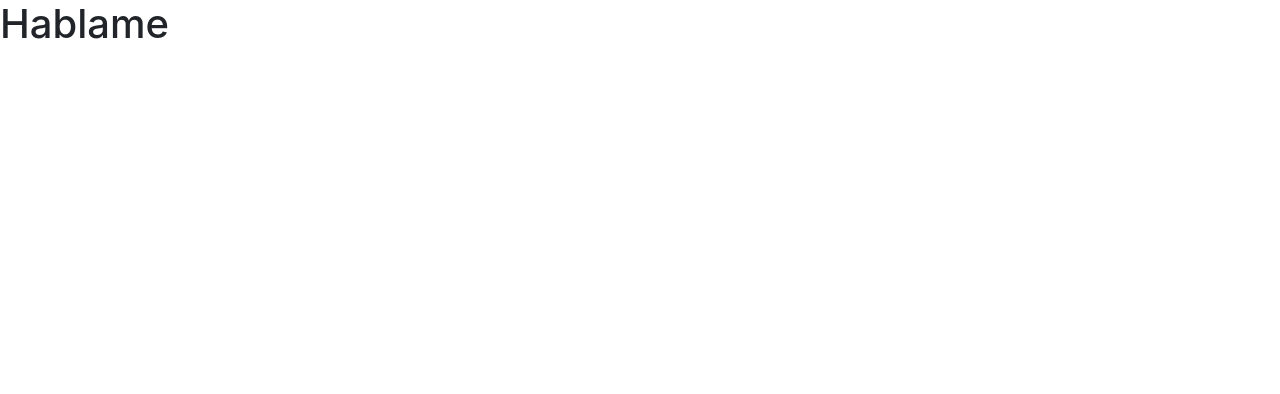
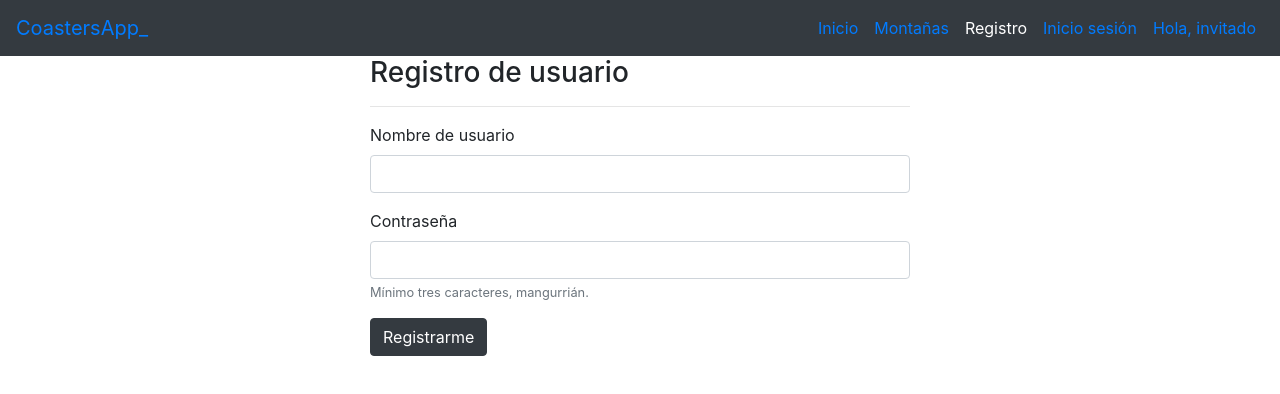
Before and after one commit to rgonca/Ironhack-Project-3---IronHacker, a React (Create React App) app in the folder client/: page /signup in a window 1280 px wide. Shown: the top 394 px of the page. Built offline with nearby package versions, Linux system fonts and the light colour scheme; no server answers.

Commit message:
initial components made in client, format pending

```diff
--- a/client/src/components/App.js
+++ b/client/src/components/App.js
@@ -1,13 +1,71 @@
-import React from 'react';
+import React, { Component } from 'react';
 import 'bootstrap/dist/css/bootstrap.min.css'
 import './App.css';
 
-// import AuthService from './../service/AuthService'
+import AuthService from './../service/AuthService'
 
-function App() {
-  return (
-    <h1>Hablame</h1>
-  );
+import { Switch, Route, Redirect } from 'react-router-dom'
+
+import Navigation from './ui/Navbar'
+import Message from './ui/CustomToast'
+
+
+
+import SignupForm from './auth/Signup-form'
+import LoginForm from './auth/Login-form'
+import ProfilePage from './pages/profile'
+import IndexPage from './pages/index'
+
+
+class App extends Component {
+
+  constructor() {
+    super()
+    this.state = {
+      loggedInUser: null,
+      toast: {
+        visible: false,
+        text: ''
+      }
+    }
+    this.AuthService = new AuthService()
+  }
+
+  setTheUser = user => this.setState({ loggedInUser: user }, () => console.log("El estado de App ha cambiado:", this.state))
+
+  fetchUser = () => {
+    this.AuthService
+      .isLoggedIn()
+      .then(response => this.state.loggedInUser === null && this.setState({ loggedInUser: response.data }))
+      .catch(err => console.log({ err }))
+  }
+
+  handleToast = (visible, text = '') => {
+    let toastCopy = { ...this.state.toast }
+    toastCopy = { visible, text }
+    this.setState({ toast: toastCopy })
+  }
+
+  render() {
+
+    this.fetchUser()
+    return (
+      <>
+        <Navigation setTheUser={this.setTheUser} loggedInUser={this.state.loggedInUser} handleToast={this.handleToast} />
+
+        <Switch>
+          <Route exact path="/" render={() => <IndexPage />} />
+
+          <Route path="/profile" render={() =>
+            this.state.loggedInUser ? <ProfilePage loggedInUser={this.state.loggedInUser} /> : <Redirect to='/signup' />}
+          />
+          <Route path="/signup" render={props => <SignupForm {...props} setTheUser={this.setTheUser} handleToast={this.handleToast} />} />
+          <Route path="/login" render={props => <LoginForm {...props} setTheUser={this.setTheUser} handleToast={this.handleToast} />} />
+        </Switch>
+        <Message {...this.state.toast} handleToast={this.handleToast} />
+      </>
+    );
+  }
 }
 
 export default App;
--- /dev/null
+++ b/client/src/components/auth/Login-form/index.js
@@ -0,0 +1,74 @@
+import React, { Component } from 'react'
+
+import AuthService from '../../../service/AuthService'
+
+import Button from 'react-bootstrap/Button'
+import Form from 'react-bootstrap/Form'
+import Container from 'react-bootstrap/Container'
+import Row from 'react-bootstrap/Row'
+import Col from 'react-bootstrap/Col'
+
+
+class LoginForm extends Component {
+    constructor(props) {
+        super(props)
+        this.state = {
+            username: '',
+            password: ''
+        }
+        this.authService = new AuthService()
+    }
+
+
+    handleInputChange = e => {
+        const { name, value } = e.target
+        this.setState({ [name]: value })
+    }
+
+    handleFormSubmit = e => {
+        e.preventDefault()
+        this.authService
+            .login(this.state)
+            .then(response => {
+                this.props.setTheUser(response.data)
+                this.props.handleToast(true, 'Sesión inciada')
+            })
+            .catch(err => console.log(err.response.data.message))   // Error handling yay!
+    }
+
+    render() {
+        return (
+            <Container as="main">
+
+                <Row>
+                    <Col md={{ offset: 3, span: 6 }}>
+                        <h3>Inicio de sesión</h3>
+
+                        <hr></hr>
+
+                        <Form onSubmit={this.handleFormSubmit}>
+
+                            <Form.Group>
+                                <Form.Label>Nombre de usuario</Form.Label>
+                                <Form.Control onChange={this.handleInputChange} value={this.state.username} name="username" type="text" />
+                            </Form.Group>
+
+                            <Form.Group>
+                                <Form.Label>Contraseña</Form.Label>
+                                <Form.Control onChange={this.handleInputChange} value={this.state.password} name="password" type="password" />
+                                <Form.Text className="text-muted">Mínimo tres caracteres, mangurrián.</Form.Text>
+                            </Form.Group>
+
+                            <Button variant="dark" type="submit">Iniciar sesión</Button>
+                        </Form>
+
+                    </Col>
+                </Row>
+
+
+            </Container>
+        )
+    }
+}
+
+export default LoginForm
--- /dev/null
+++ b/client/src/components/auth/Signup-form/index.js
@@ -0,0 +1,75 @@
+import React, { Component } from 'react'
+
+import AuthService from '../../../service/AuthService'
+
+import Button from 'react-bootstrap/Button'
+import Form from 'react-bootstrap/Form'
+import Container from 'react-bootstrap/Container'
+import Row from 'react-bootstrap/Row'
+import Col from 'react-bootstrap/Col'
+
+
+class SignupForm extends Component {
+    constructor(props) {
+        super(props)
+        this.state = {
+            username: '',
+            password: ''
+        }
+        this.authService = new AuthService()
+    }
+
+
+    handleInputChange = e => {
+        const { name, value } = e.target
+        this.setState({ [name]: value })
+    }
+
+    handleFormSubmit = e => {
+        e.preventDefault()
+        this.authService
+            .signup(this.state)
+            .then(response => {
+                this.props.setTheUser(response.data)
+                this.props.handleToast(true, 'Registro completado')
+                this.props.history.push('/coasters')
+            })
+            .catch(err => console.log(err.response.data.message))   // Error handling yay!
+    }
+
+    render() {
+        return (
+            <Container as="main">
+
+                <Row>
+                    <Col md={{ offset: 3, span: 6 }}>
+                        <h3>Registro de usuario</h3>
+
+                        <hr></hr>
+
+                        <Form onSubmit={this.handleFormSubmit}>
+
+                            <Form.Group>
+                                <Form.Label>Nombre de usuario</Form.Label>
+                                <Form.Control onChange={this.handleInputChange} value={this.state.username} name="username" type="text" />
+                            </Form.Group>
+
+                            <Form.Group>
+                                <Form.Label>Contraseña</Form.Label>
+                                <Form.Control onChange={this.handleInputChange} value={this.state.password} name="password" type="password" />
+                                <Form.Text className="text-muted">Mínimo tres caracteres, mangurrián.</Form.Text>
+                            </Form.Group>
+
+                            <Button variant="dark" type="submit">Registrarme</Button>
+                        </Form>
+
+                    </Col>
+                </Row>
+
+
+            </Container>
+        )
+    }
+}
+
+export default SignupForm
--- /dev/null
+++ b/client/src/components/pages/index/index.js
@@ -0,0 +1,14 @@
+
+import React from 'react'
+
+const Index = () => {
+
+    return (
+        <>
+            <h1>IronHackers</h1>
+            <p>Perder la cabeza a saco, esto me va a volver loco</p>
+        </>
+    )
+}
+
+export default Index
--- /dev/null
+++ b/client/src/components/pages/profile/index.js
@@ -0,0 +1,9 @@
+
+import React from 'react'
+
+const Profile = props => {
+
+    return props.loggedInUser && <h1>¡Hola, {props.loggedInUser.username}!</h1>
+}
+
+export default Profile
--- /dev/null
+++ b/client/src/components/ui/CustomToast/index.js
@@ -0,0 +1,14 @@
+import React from 'react'
+
+import Toast from 'react-bootstrap/Toast'
+
+const CustomToast = ({ visible, text, handleToast }) => {
+    return (
+        <Toast style={{ position: 'fixed', right: '10px', bottom: '10px', width: '300px' }} show={visible} onClose={() => handleToast(false)} delay={3000} autohide>
+            <Toast.Header> <strong className="mr-auto">CoastersApp_</strong> </Toast.Header>
+            <Toast.Body>{text}</Toast.Body>
+        </Toast>
+    )
+}
+
+export default CustomToast
--- /dev/null
+++ b/client/src/components/ui/Navbar/index.js
@@ -0,0 +1,72 @@
+
+import React, { Component } from 'react'
+
+import Navbar from 'react-bootstrap/Navbar'
+import Nav from 'react-bootstrap/Nav'
+
+import AuthService from './../../../service/AuthService'
+
+import { Link, NavLink } from 'react-router-dom'
+
+class Navigation extends Component {
+
+    constructor(props) {
+        super(props)
+        this.AuthService = new AuthService()
+    }
+
+    logout = () => {
+        this.AuthService
+            .logout()
+            .then(() => {
+                this.props.setTheUser(false)
+                this.props.handleToast(true, 'Usuario desconectado')
+            })
+            .catch(err => console.log(err))
+    }
+
+    render() {
+        return (
+            <Navbar bg="dark" variant="dark" expand="lg" sticky="top" >
+                <Navbar.Brand>
+                    <Link to="/">CoastersApp_</Link>
+                </Navbar.Brand>
+                <Navbar.Toggle aria-controls="basic-navbar-nav" />
+                <Navbar.Collapse id="basic-navbar-nav">
+                    <Nav className="ml-auto">
+                        <Nav.Link as="span">
+                            <NavLink to="/" exact activeStyle={{ color: 'white' }}>Inicio</NavLink>
+                        </Nav.Link>
+                        <Nav.Link as="span">
+                            <NavLink to="/coasters" activeStyle={{ color: 'white' }}>Montañas</NavLink>
+                        </Nav.Link>
+
+                        {this.props.loggedInUser ?
+                            (
+                                <Nav.Link as="span">
+                                    <span onClick={this.logout}>Cerrar sesión</span>
+                                </Nav.Link>
+                            ) : (
+                                <>
+                                    <Nav.Link as="span">
+                                        <NavLink to="/signup" activeStyle={{ color: 'white' }}>Registro</NavLink>
+                                    </Nav.Link>
+                                    <Nav.Link as="span">
+                                        <NavLink to="/login" activeStyle={{ color: 'white' }}>Inicio sesión</NavLink>
+                                    </Nav.Link>
+                                </>
+                            )
+                        }
+
+                        <Nav.Link as="span">
+                            <NavLink to="/profile" activeStyle={{ color: 'white' }}>Hola, {this.props.loggedInUser ? this.props.loggedInUser.username : 'invitado'}</NavLink>
+                        </Nav.Link>
+                    </Nav>
+
+                </Navbar.Collapse>
+            </Navbar>
+        )
+    }
+}
+
+export default Navigation
```
Also changed, not shown: 2 other files (tests, documents, lock files or other folders).
